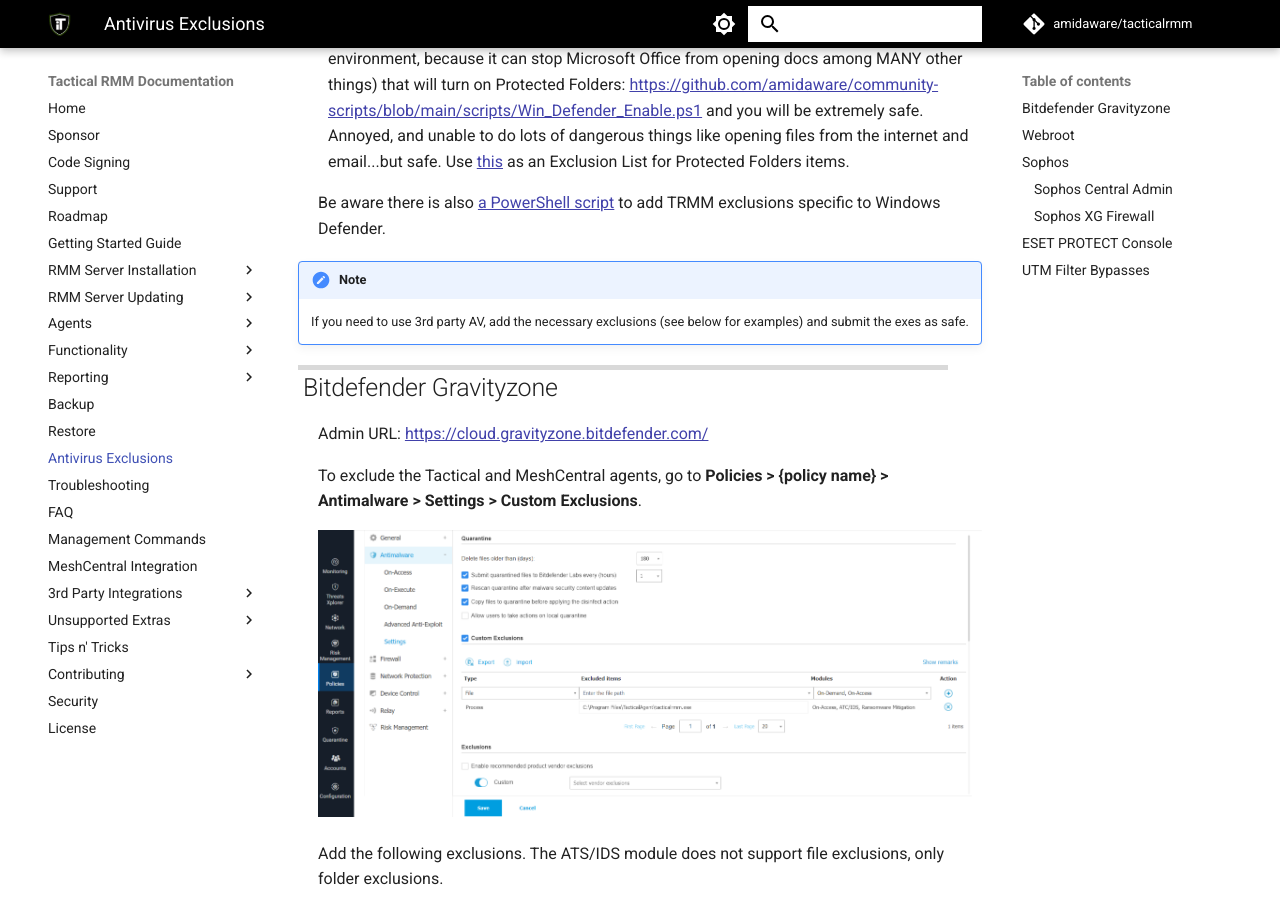
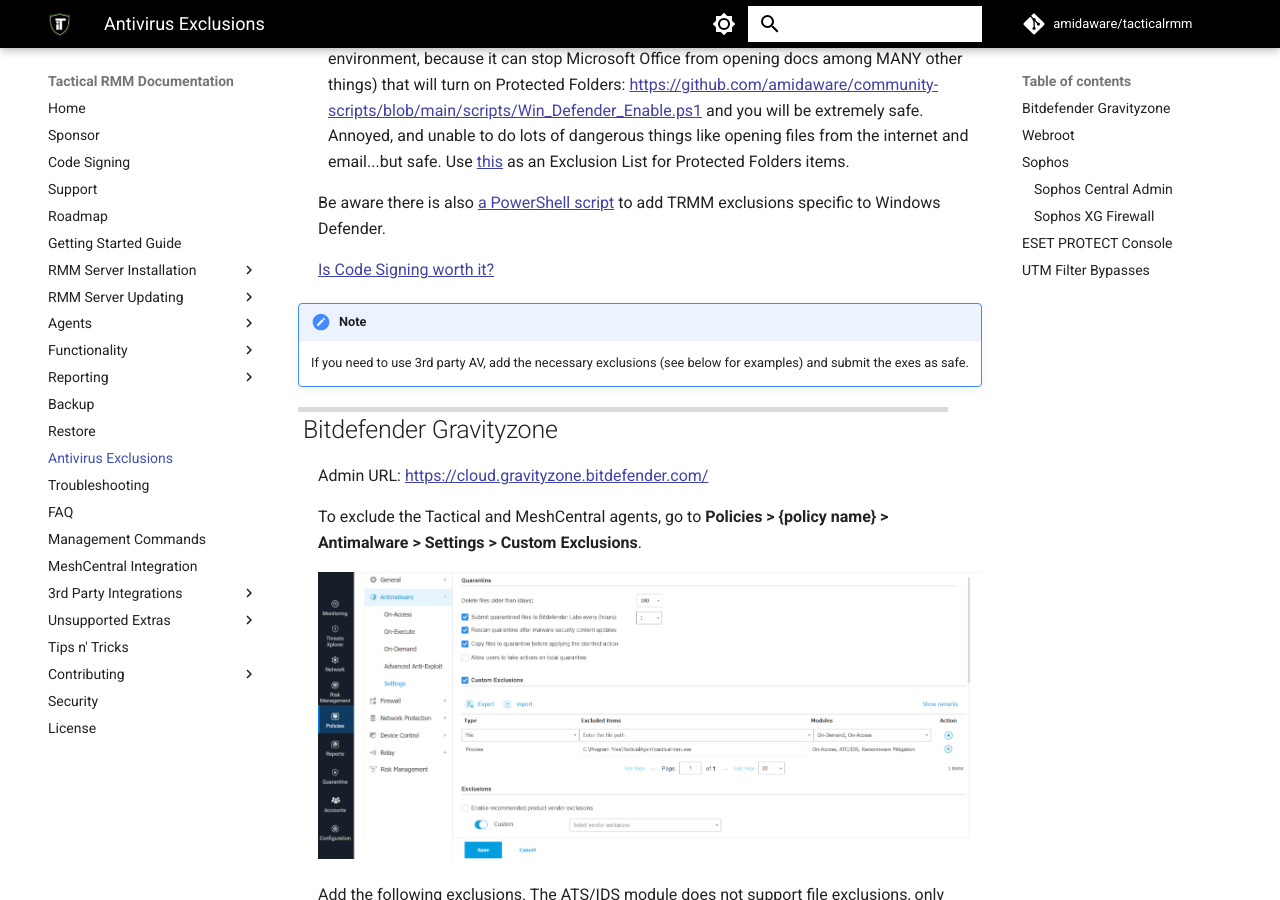
Before and after one commit to amidaware/trmm-docs, an MkDocs documentation site: the page built from docs/av.md, in a window 1280 px wide and 900 px high, scrolled down 1449 px. Built offline with MkDocs 1.6.1 and Material for MkDocs 9.7.7, drawn with Linux system fonts in a browser that asks for light colours; comment, search, counter and statistics services are not loaded.

Commit message:
docs: Add link to code signing information

```diff
--- a/docs/av.md
+++ b/docs/av.md
@@ -22,6 +22,8 @@
 - If you want to lock a system down, run the `Defender Enable` script (test in your environment, because it can stop Microsoft Office from opening docs among MANY other things) that will turn on Protected Folders: <https://github.com/amidaware/community-scripts/blob/main/scripts/Win_Defender_Enable.ps1> and you will be extremely safe. Annoyed, and unable to do lots of dangerous things like opening files from the internet and email...but safe. Use [this](https://github.com/amidaware/trmm-awesome/blob/main/scripts/Windows_Defender_Allowed_List.ps1) as an Exclusion List for Protected Folders items.
 
 Be aware there is also [a PowerShell script](https://github.com/amidaware/community-scripts/blob/main/scripts/Win_TRMM_AV_Update_Exclusion.ps1) to add TRMM exclusions specific to Windows Defender.
+
+[Is Code Signing worth it?](code_signing.md#tactical-rmm-is-getting-flagged-as-pua-or-virus-will-this-fix-it)
 
 !!!note
     If you need to use 3rd party AV, add the necessary exclusions (see below for examples) and submit the exes as safe.
```
